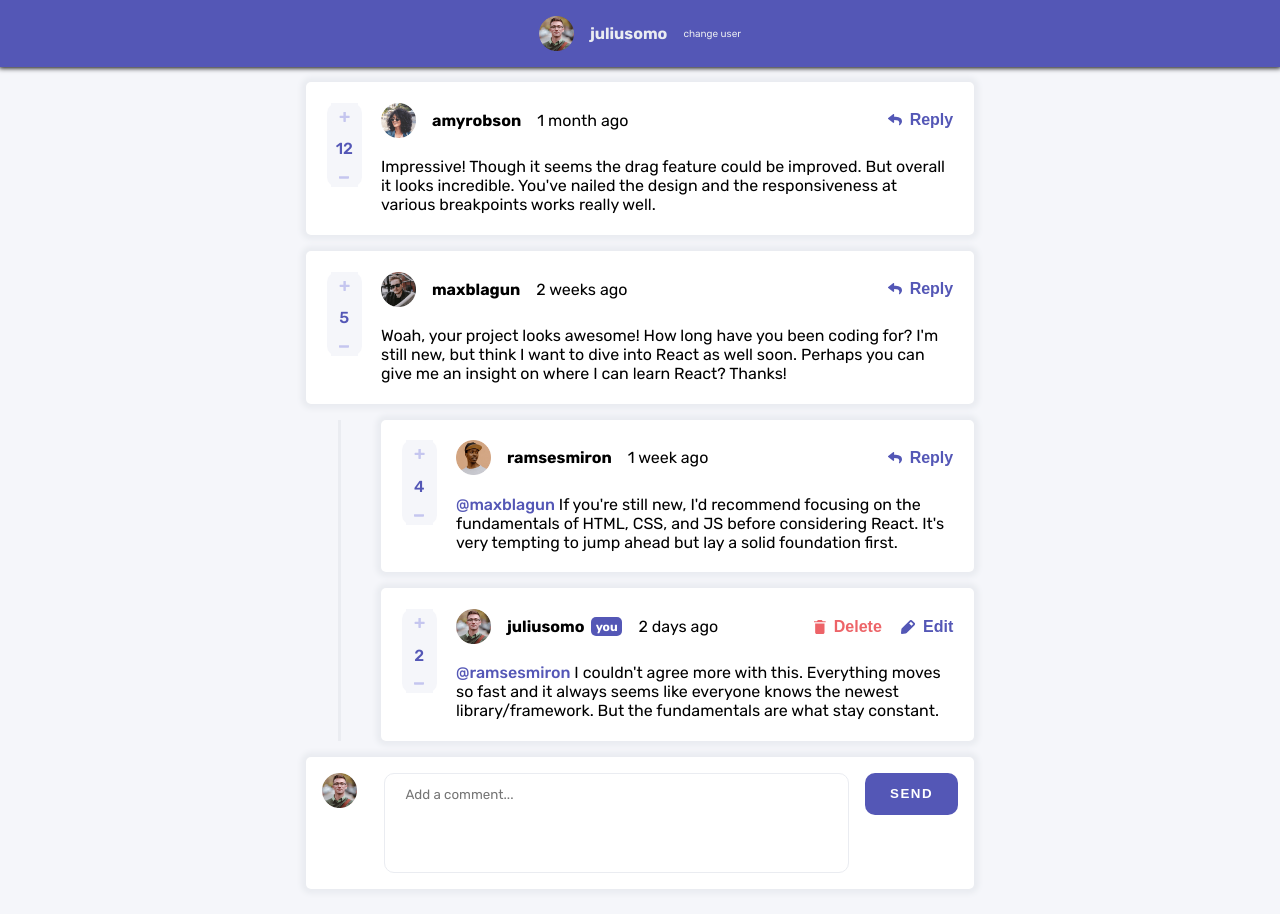
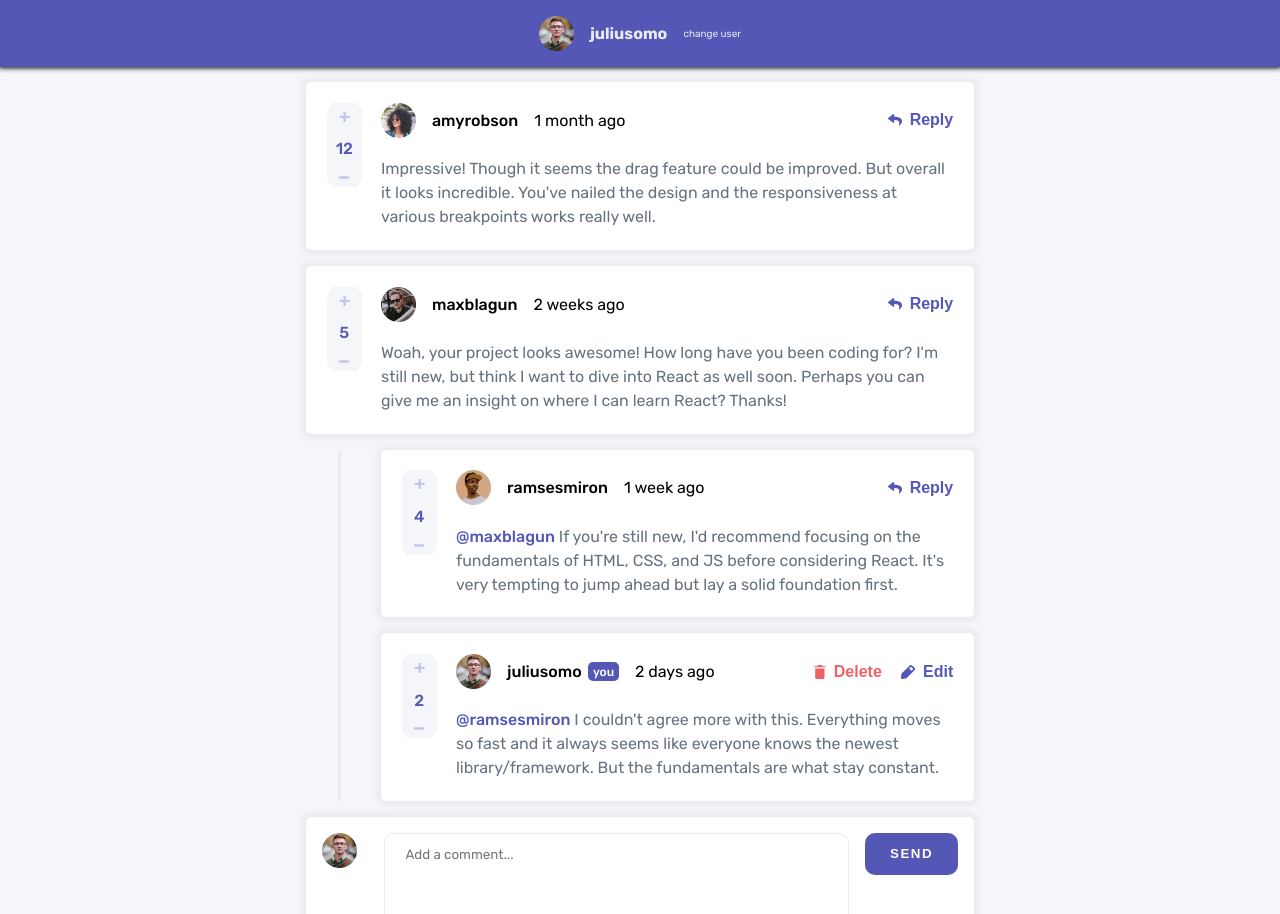
Before and after one commit to MikiW03/InteractiveCommentsSection, a Vue app: page / in a window 1280 px wide. Shown: the top 914 px of the page. Built offline with nearby package versions, Linux system fonts and the light colour scheme.

Commit message:
Add transitions

```diff
--- a/src/App.vue
+++ b/src/App.vue
@@ -2,14 +2,16 @@
     <template v-if="data">
         <UserSelect></UserSelect>
         <div class="content">
-            <div class="comments">
+            <TransitionGroup tag="div" class="comments" name="comments-list">
                 <CommentItem class="comment" v-for="comment in commentsInOrder" :key="comment.id" :ogId="comment.id"
                     :comment="comment" :currentUser="data.currentUser" @showModal="showModal"></CommentItem>
-            </div>
+            </TransitionGroup>
             <CommentAdding class="comment-adding" :currentUser="data.currentUser" />
         </div>
-        <DeleteModal @wheel.prevent @touchmove.prevent @scroll.prevent v-show="removing" :comment="comment" :ogId="ogId"
-            @hideModal="hideModal" />
+        <Transition name="modal">
+            <DeleteModal @wheel.prevent @touchmove.prevent @scroll.prevent v-show="removing" :comment="comment"
+                :ogId="ogId" @hideModal="hideModal" />
+        </Transition>
     </template>
     <template v-else-if="error">
         {{ error }}
@@ -134,7 +136,7 @@ button:hover {
 }
 
 .comments {
-
+    position: relative;
     display: flex;
     flex-direction: column;
     align-items: flex-end;
@@ -146,4 +148,41 @@ button:hover {
         --reply-indentation: 2.5em;
     }
 }
+
+/* TRANSITIONS */
+
+.comments-list-move,
+.comments-list-enter-active,
+.comments-list-leave-active {
+    transition: all 0.5s cubic-bezier(0.55, 0, 0.1, 1);
+}
+
+.comments-list-enter-from,
+.comments-list-leave-to {
+    opacity: 0;
+    transform: translateX(30px);
+}
+
+
+.modal-enter-active,
+.modal-leave-active {
+    transition: all 0.5s cubic-bezier(0.55, 0, 0.1, 1);
+}
+
+.modal-enter-from,
+.modal-leave-to {
+    opacity: 0;
+}
+
+
+.reply-enter-active,
+.reply-leave-active {
+    transition: all 0.5s ease;
+}
+
+.reply-enter-from,
+.reply-leave-to {
+    transform: scaleY(0);
+    transform-origin: top;
+}
 </style>
--- a/src/components/CommentItem.vue
+++ b/src/components/CommentItem.vue
@@ -36,13 +36,15 @@
                 Reply</button>
 
         </div>
-        <ReplyItem v-if="replying" @replied="replying = false" :currentUser="currentUser"
-            :replyingTo="comment.user.username" :ogId="ogId">
-        </ReplyItem>
-        <div class="comment-replies">
+        <Transition name="reply">
+            <ReplyItem v-if="replying" @replied="replying = false" :currentUser="currentUser"
+                :replyingTo="comment.user.username" :ogId="ogId">
+            </ReplyItem>
+        </Transition>
+        <TransitionGroup tag="div" class="comment-replies" name="comments-list">
             <CommentItem class="comment" v-for="reply in comment.replies" :key="reply.id" :ogId="comment.id"
                 :comment="reply" :currentUser="currentUser" @showModal="$emit('showModal', reply, ogId)" />
-        </div>
+        </TransitionGroup>
     </div>
 </template>
 
@@ -113,7 +115,7 @@ const { edit } = useComments(data)
 }
 
 .comment-username {
-    font-weight: 700;
+    font-weight: 500;
 
     display: flex;
     align-items: center;
@@ -151,6 +153,11 @@ const { edit } = useComments(data)
 
 .comment-delete {
     color: var(--soft-red);
+}
+
+.comment-content {
+    color: var(--grayish-blue);
+    line-height: 1.5;
 }
 
 .comment-replies {
--- a/src/components/SelectMenu.vue
+++ b/src/components/SelectMenu.vue
@@ -26,6 +26,8 @@ const data = inject('data')
     justify-content: center;
 
     background-color: rgba(0, 0, 0, 0.5);
+
+    z-index: 999;
 }
 
 .selectMenu {
@@ -42,5 +44,7 @@ const data = inject('data')
     background-color: var(--white);
 
     overflow: auto;
+
+    z-index: 1000;
 }
 </style>
--- a/src/components/UserSelect.vue
+++ b/src/components/UserSelect.vue
@@ -6,7 +6,9 @@
             <p class="description">Change user</p>
         </div>
     </div>
-    <SelectMenu @closeMenu="menuVisible = false" v-if="menuVisible"></SelectMenu>
+    <Transition name="modal">
+        <SelectMenu @closeMenu="menuVisible = false" v-if="menuVisible"></SelectMenu>
+    </Transition>
 </template>
 
 <script setup>
```
